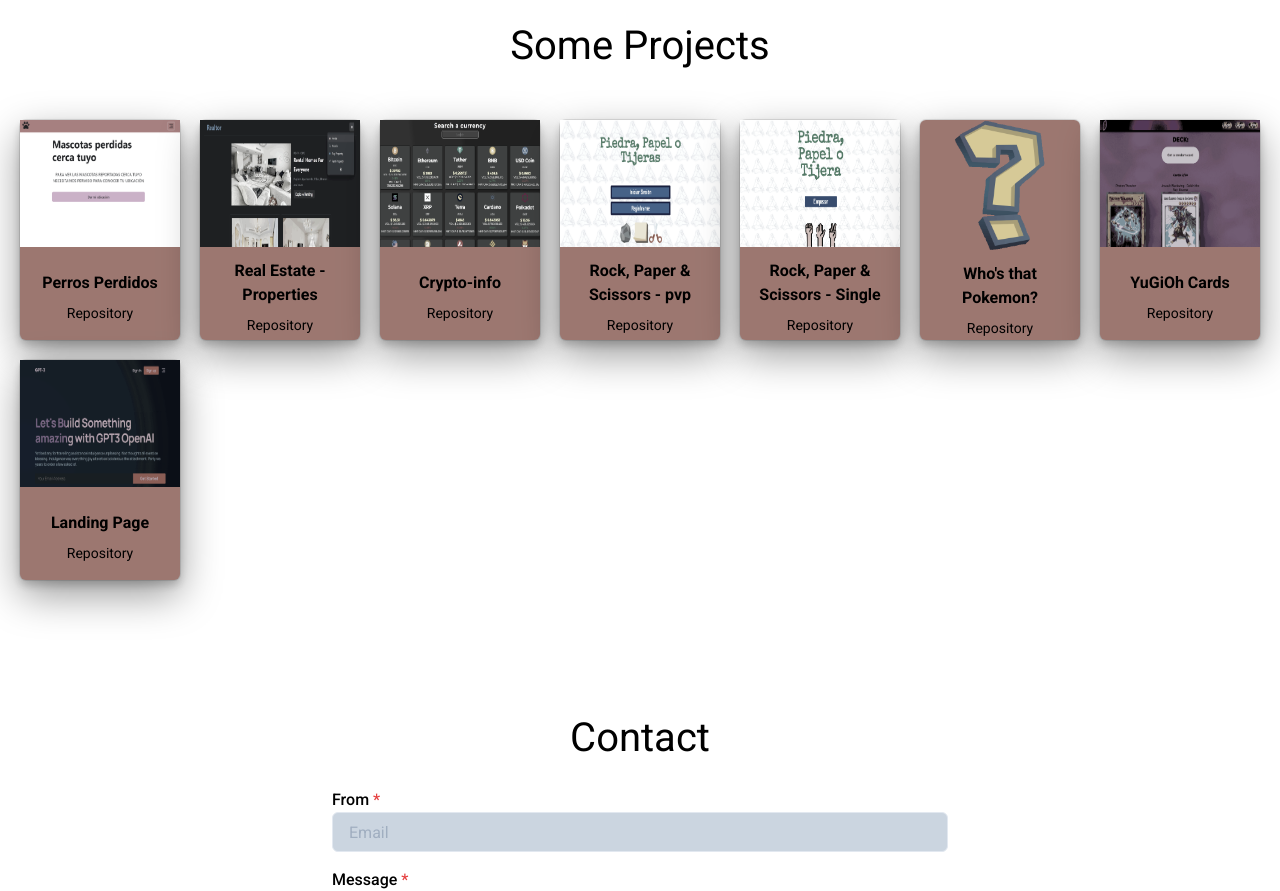
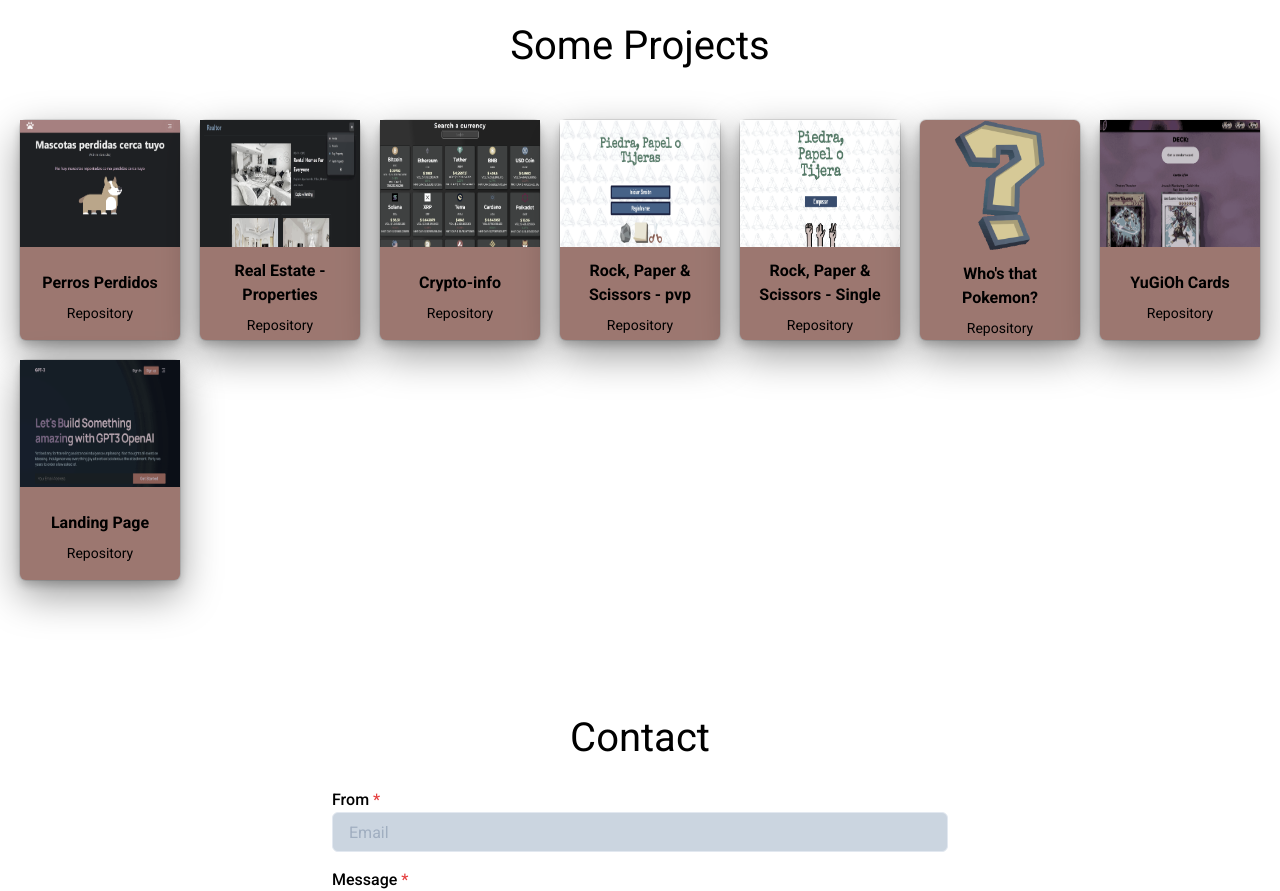
Before and after one commit to facuariasla/portfolio2, a React (Vite) app: page / in a window 1280 px wide. Shown: the part 1680-2571 px from the top of the page. Built offline with nearby package versions, Linux system fonts and the light colour scheme.

Commit message:
lost pets modified

```diff
--- a/src/components/Projects.jsx
+++ b/src/components/Projects.jsx
@@ -16,7 +16,7 @@ import img4 from "../assets/proyect-screens/YuGiOh2.png";
 import img5 from "../assets/proyect-screens/LandingPage2.png";
 import img0 from "../assets/proyect-screens/realestate.png";
 import img6 from "../assets/proyect-screens/icon-poke.png";
-import img7 from "../assets/proyect-screens/pet-lost.png";
+import img7 from "../assets/proyect-screens/lost-pets.png";
 
 import Aos from 'aos';
 import "aos/dist/aos.css";
@@ -26,9 +26,9 @@ const projects = [
     id: 7,
     title: "Perros Perdidos",
     img: img7,
-    desc: "IN DEVELOPMENT. WebApp that helps people find their pets, using location with Mapbox, another people 'can see' the lost pets around them, and report them with the owner. Technologies: ReactJS, ChakraUI and MapBox, backend with PostgreSQL & Sequelize in development",
-    link: "https://lost-pets.vercel.app/",
-    repo: "https://github.com/facuariasla/pets-react",
+    desc: "WebApp that helps people find their pets, using location with Mapbox, another people 'can see' the lost pets around them, and report them with the owner. Technologies: ReactJS, ChakraUI and MapBox, backend with PostgreSQL & Sequelize. (Fixing some bugs). ",
+    link: "https://mascotasperdidas-iota.vercel.app/",
+    repo: "https://github.com/facuariasla/lost-pets-vite",
   },
   {
     id: 0,
```
Also changed, not shown: src/assets/proyect-screens/lost-pets.png (added), src/assets/proyect-screens/pet-lost.png (deleted).
